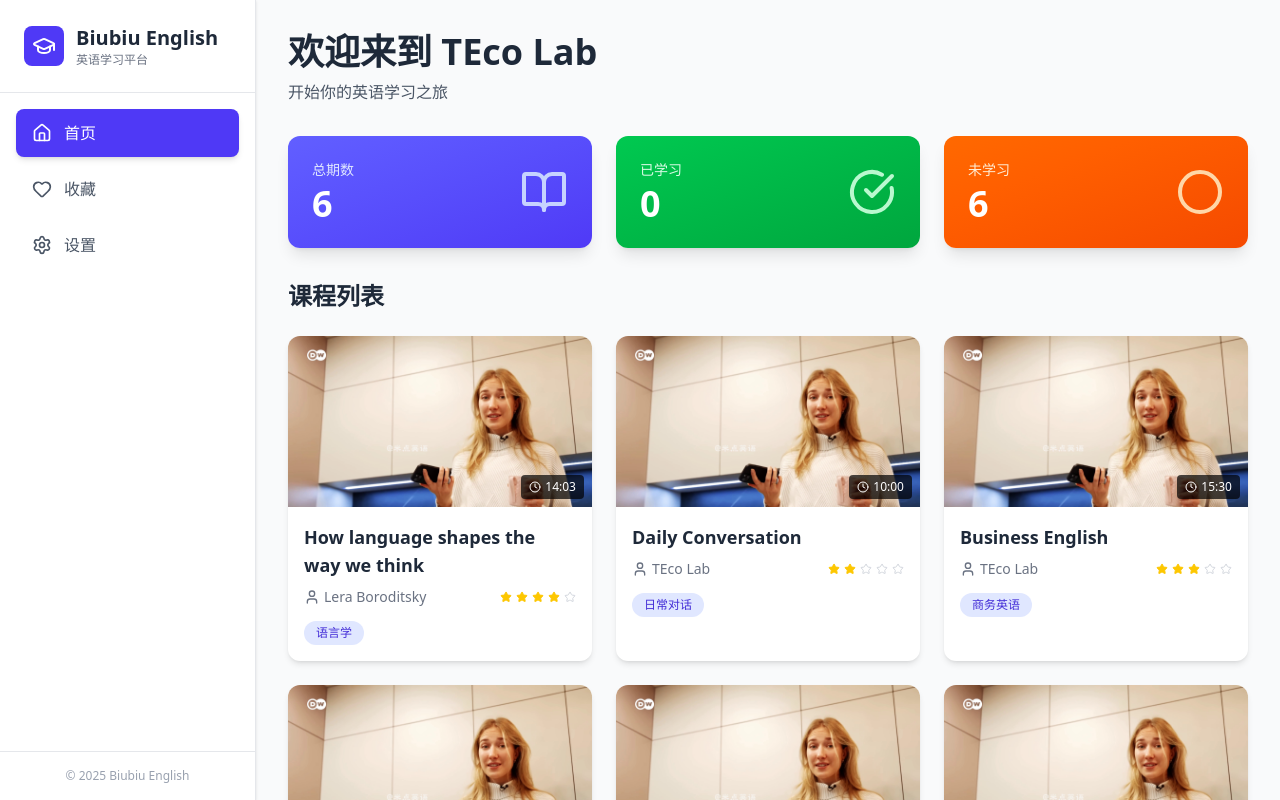
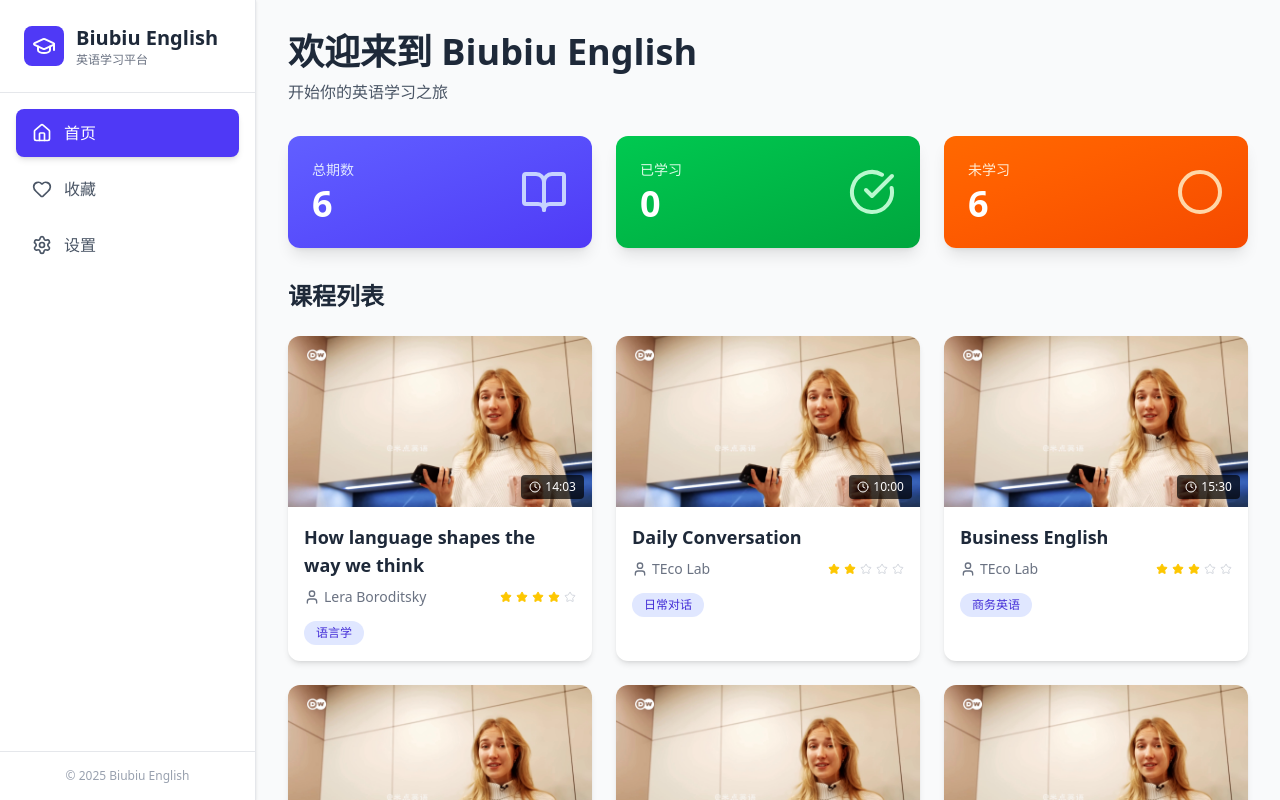
Before and after one commit to jk705517/English-App, a React (Vite) app: page / in a window 1280 px wide. Built offline with nearby package versions, Linux system fonts and the light colour scheme.

Commit message:
Update home page title to Biubiu English

```diff
--- a/src/pages/Home.jsx
+++ b/src/pages/Home.jsx
@@ -22,7 +22,7 @@ function Home() {
             {/* 页面标题 */}
             <div className="mb-8">
                 <h1 className="text-4xl font-bold text-gray-800 mb-2">
-                    欢迎来到 TEco Lab
+                    欢迎来到 Biubiu English
                 </h1>
                 <p className="text-gray-600">
                     开始你的英语学习之旅
```
